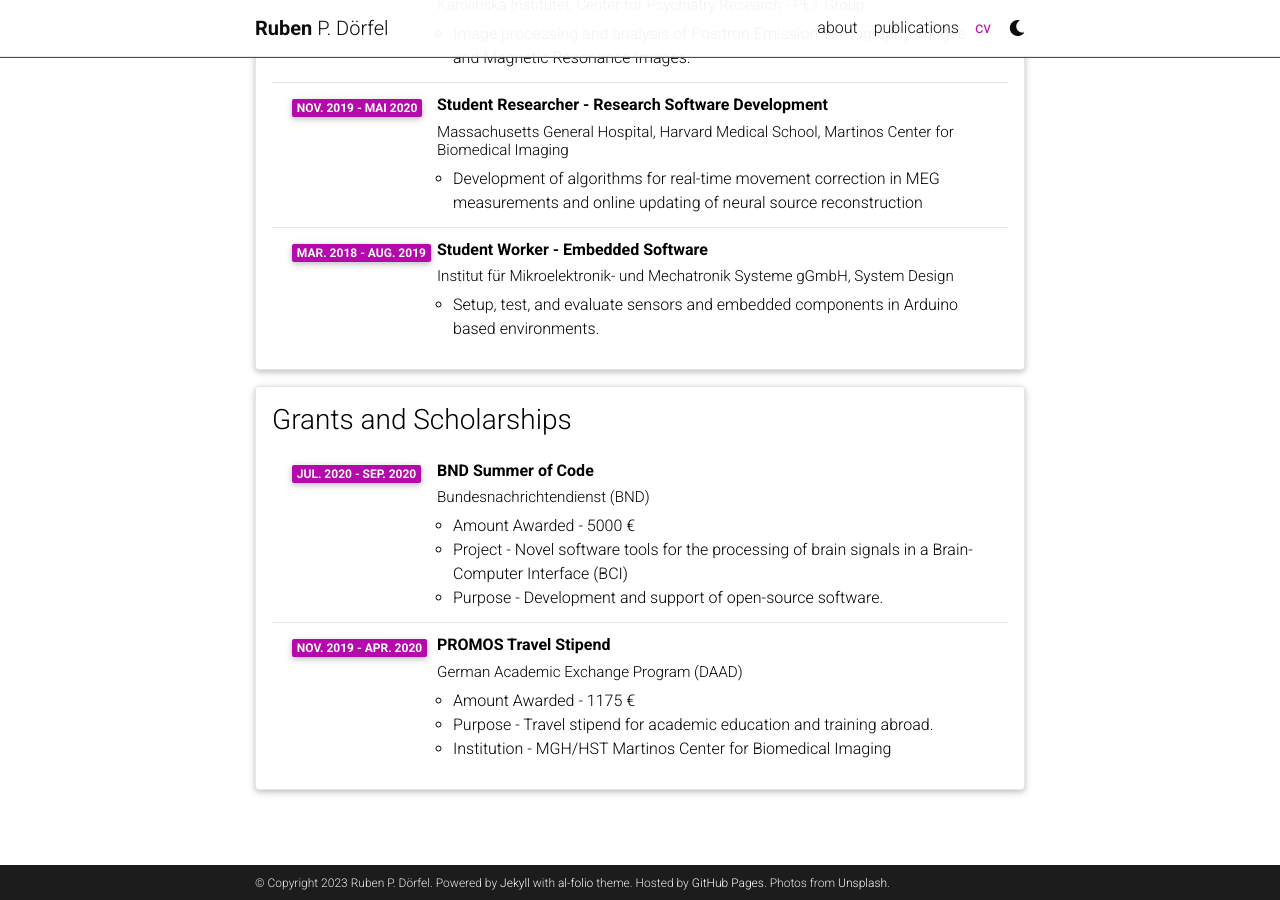
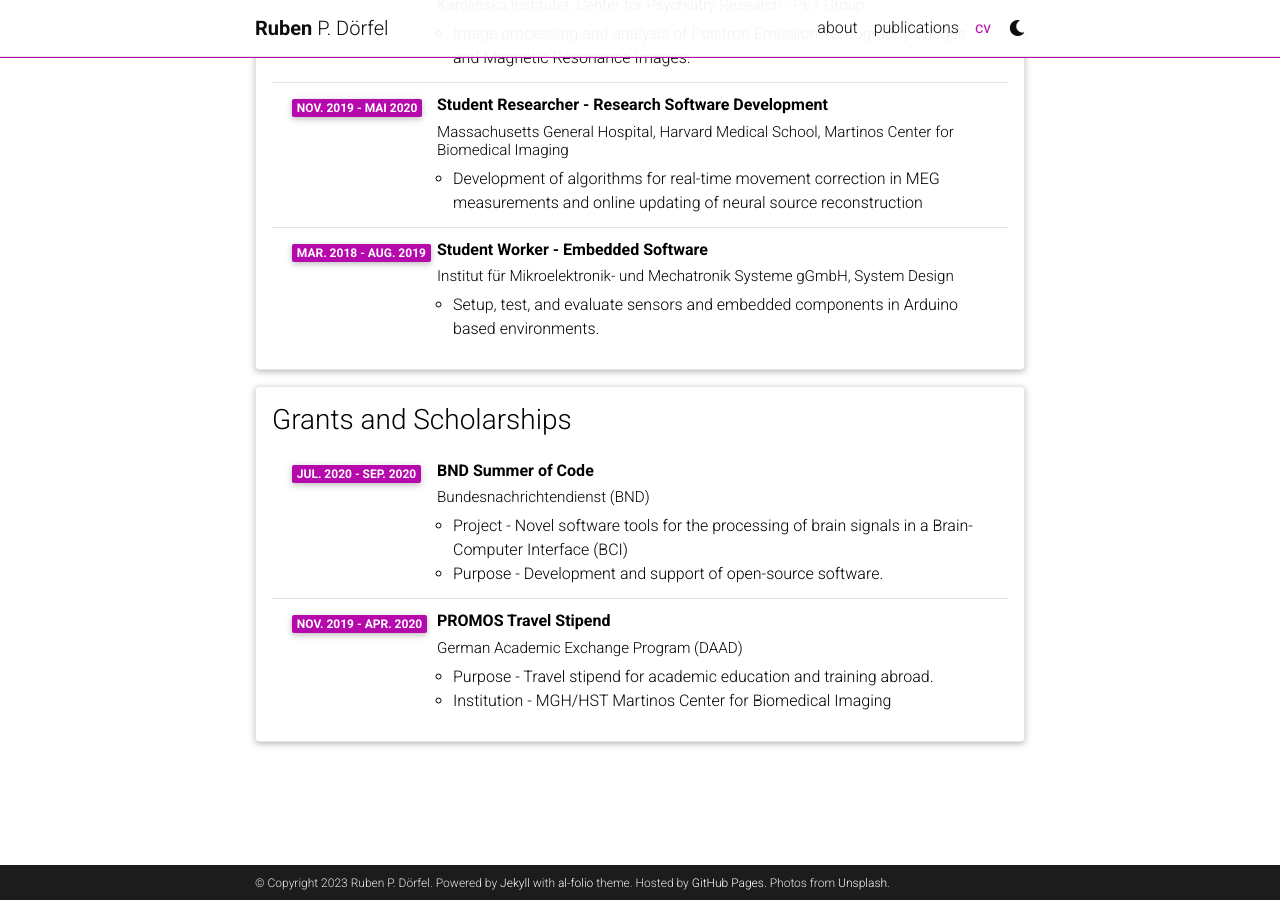
Before and after one commit to RDoerfel/rdoerfel.github.io, a Jekyll site: the page built from _pages/cv.md, in a window 1280 px wide and 900 px high, scrolled down 1361 px. Built offline with Jekyll 4.4.1, drawn with Linux system fonts in a browser that asks for light colours; comment, search, counter and statistics services are not loaded; a style sheet for code colours, icons or effects is not loaded.

Commit message:
Maint: remove amount awarded

```diff
--- a/_data/cv.yml
+++ b/_data/cv.yml
@@ -69,13 +69,11 @@
     institution: Bundesnachrichtendienst (BND)
     year: Jul. 2020 - Sep. 2020
     description:
-      - Amount Awarded - 5000 €
       - Project - Novel software tools for the processing of brain signals in a Brain-Computer Interface (BCI)
       - Purpose - Development and support of open-source software.
   - title: PROMOS Travel Stipend
     institution: German Academic Exchange Program (DAAD)
     year: Nov. 2019 - Apr. 2020
     description:
-      - Amount Awarded - 1175 €
       - Purpose - Travel stipend for academic education and training abroad.
       - Institution - MGH/HST Martinos Center for Biomedical Imaging
```
